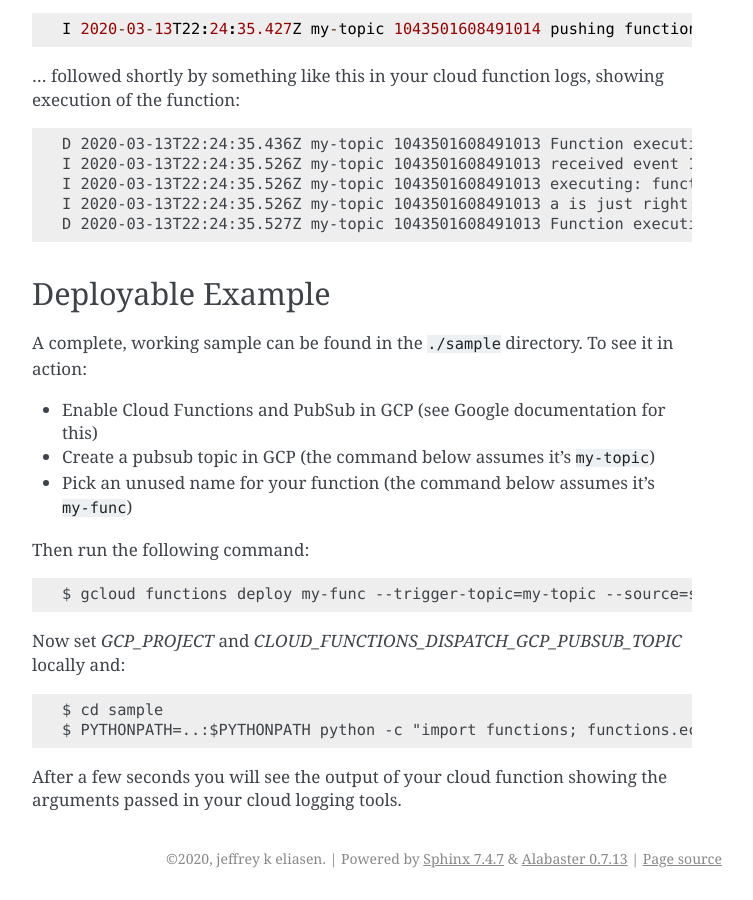
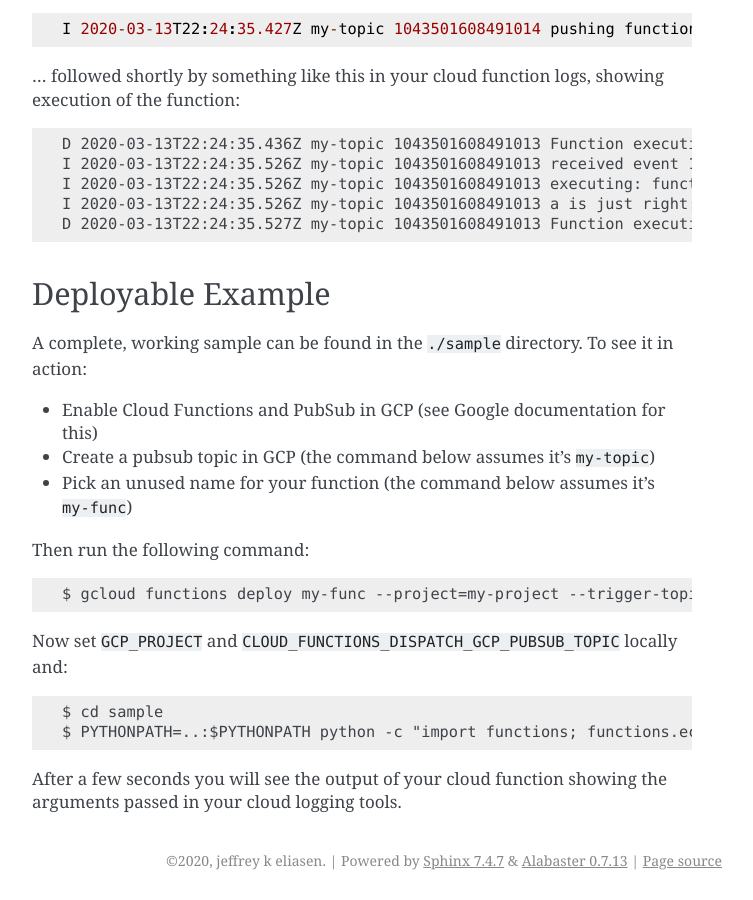
Before and after one commit to seawolf42/cloud-functions-dispatch, a Sphinx documentation site: the page built from docs/source/usage.rst, in a window 1280 px wide and 900 px high, scrolled down 1688 px. Shown: the whole window, without its empty margins (388-1141 px from the left). Built offline with Sphinx 7.4.7, drawn with Linux system fonts in a browser that asks for light colours.

Commit message:
documentation updates

```diff
--- a/docs/source/usage.rst
+++ b/docs/source/usage.rst
@@ -83,9 +83,9 @@ Then run the following command:
 
 ::
 
-    $ gcloud functions deploy my-func --trigger-topic=my-topic --source=sample --entry-point=execute_dispatched --runtime=python37 --memory=128MB --max-instances=1 --set-env-vars CLOUD_FUNCTIONS_DISPATCH_GCP_PUBSUB_TOPIC=my-topic
+    $ gcloud functions deploy my-func --project=my-project --trigger-topic=my-topic --source=sample --entry-point=execute_dispatched --runtime=python37 --memory=128MB --max-instances=1 --set-env-vars CLOUD_FUNCTIONS_DISPATCH_GCP_PUBSUB_TOPIC=my-topic
 
-Now set `GCP_PROJECT` and `CLOUD_FUNCTIONS_DISPATCH_GCP_PUBSUB_TOPIC` locally and:
+Now set ``GCP_PROJECT`` and ``CLOUD_FUNCTIONS_DISPATCH_GCP_PUBSUB_TOPIC`` locally and:
 
 ::
 
```
Also changed, not shown: README.md (+1 -2 lines).
